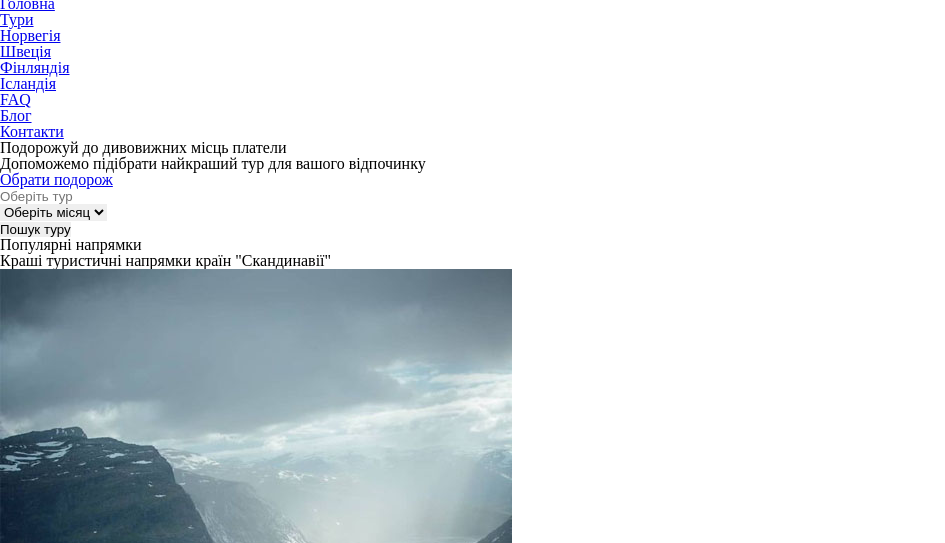
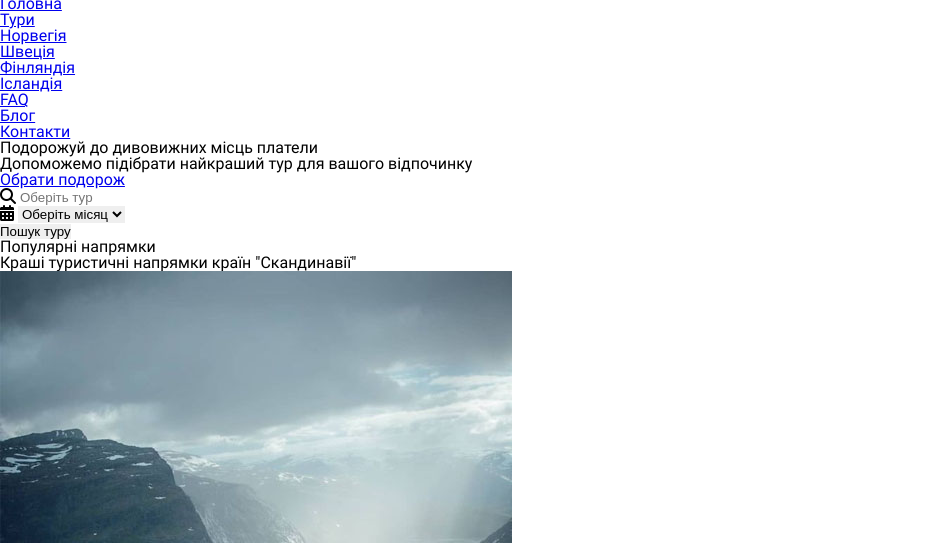
Before and after one commit to SofiaCherni/homework06, a plain HTML site: page index.html in a window 1280 px wide. Shown: the part 257-800 px from the top of the page, without its empty margins (0-945 px from the left). Drawn offline with Linux system fonts and the light colour scheme.

Commit message:
connected font in style.css

```diff
--- a/css/style.css
+++ b/css/style.css
@@ -0,0 +1,8 @@
+@font-face {
+    font-family: "Roboto Regular";
+    src: url(../fonts/Roboto-Regular.ttf);
+}
+
+body {
+    font-family: "Roboto Regular";
+}
--- a/index.html
+++ b/index.html
@@ -5,6 +5,7 @@
     <meta name="viewport" content="width=device-width, initial-scale=1.0">
     <title>Тур агенція</title>
     <link rel="stylesheet" href="css/reset.css">
+    <link rel="stylesheet" href="https://cdnjs.cloudflare.com/ajax/libs/font-awesome/6.5.1/css/all.min.css" integrity="sha512-DTOQO9RWCH3ppGqcWaEA1BIZOC6xxalwEsw9c2QQeAIftl+Vegovlnee1c9QX4TctnWMn13TZye+giMm8e2LwA==" crossorigin="anonymous" referrerpolicy="no-referrer" />
     <link rel="stylesheet" href="css/style.css">
 </head>
 <body>
```
Also changed, not shown: pages/norway.html (+1 -0 lines).
